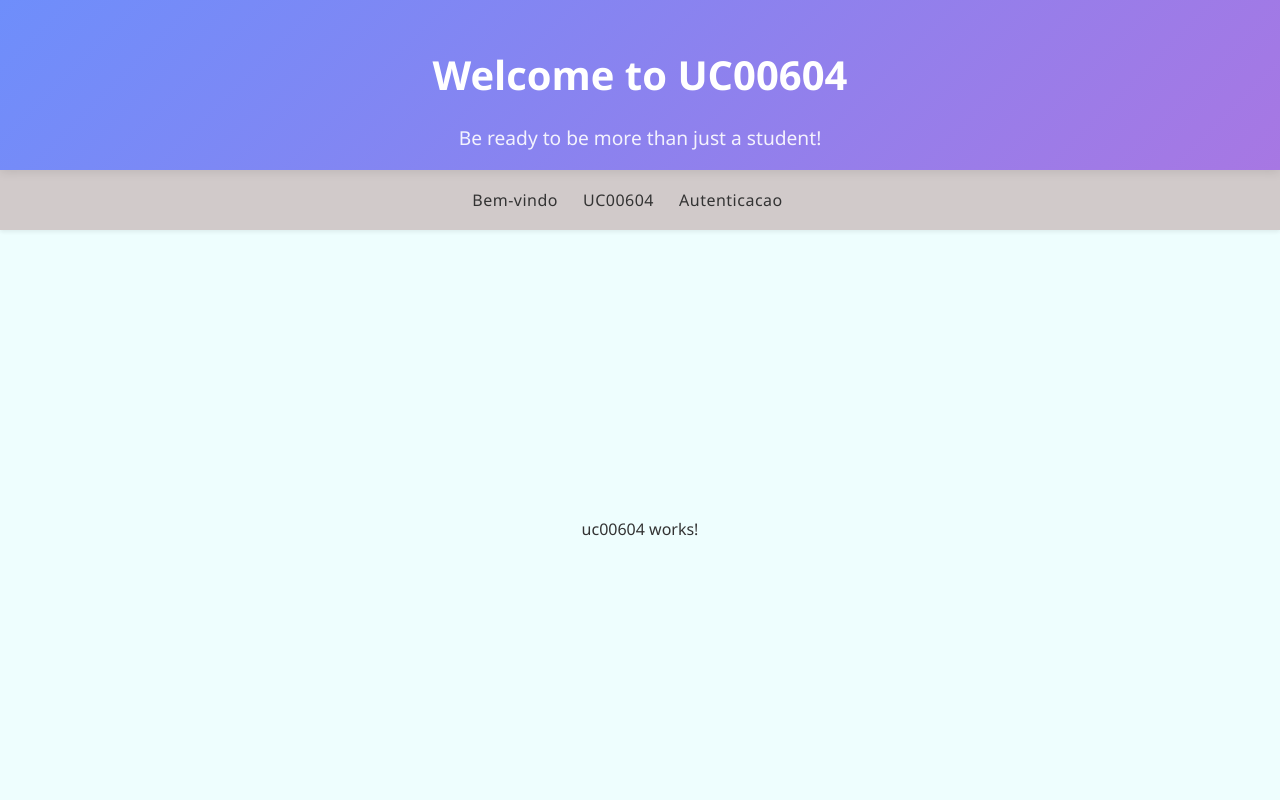
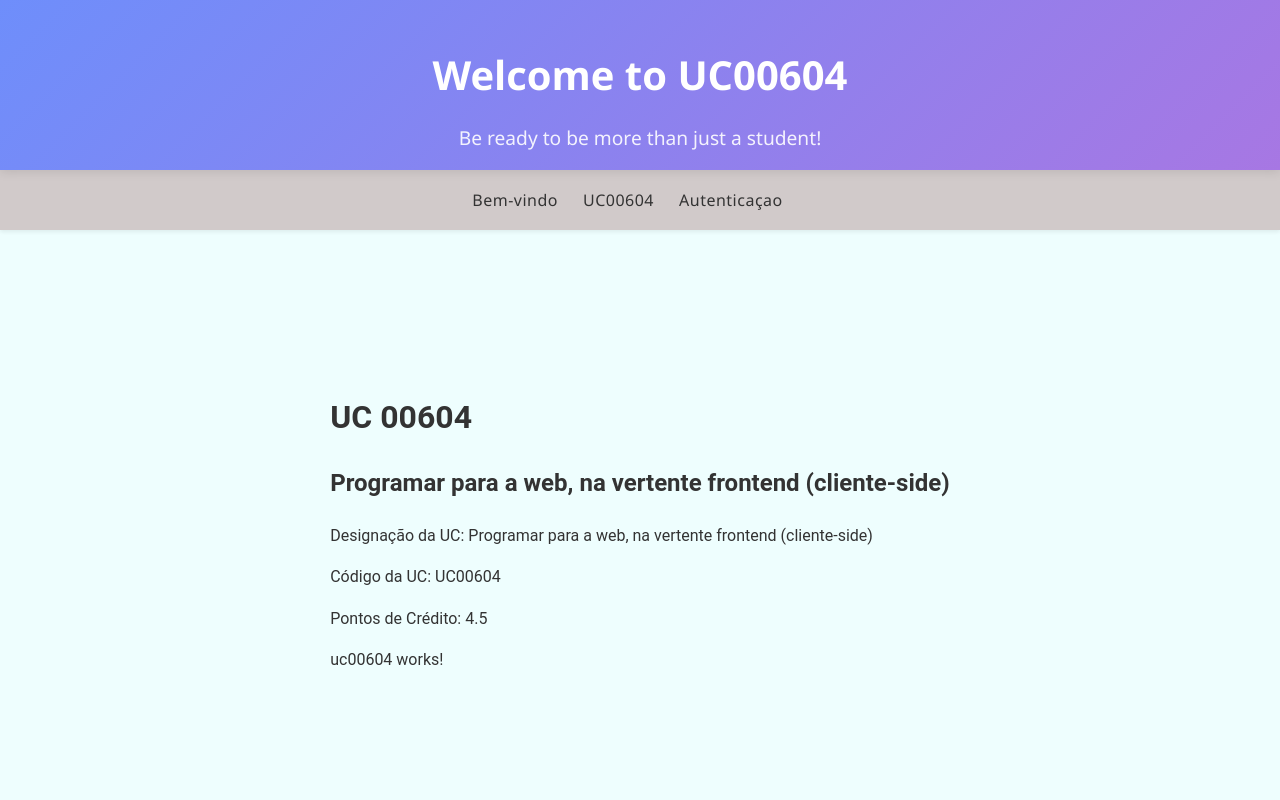
Before and after one commit to MuscledDog/UC00604-, an Angular app: page /pages/uc00604 in a window 1280 px wide. Shown: the top 800 px of the page. Built offline with nearby package versions, Linux system fonts and the light colour scheme.

Commit message:
just playing

```diff
--- a/src/app/componentes/header/header.html
+++ b/src/app/componentes/header/header.html
@@ -10,7 +10,7 @@
     <!-- Link à esquerda -->
     <a routerLink="/welcome" class="logo-link">Bem-vindo</a>
     <a routerLink="/pages/uc00604" class="logo-link">UC00604</a>
-    <a routerLink="/pages/autenticacao" class="logo-link">Autenticacao</a>
+    <a routerLink="/pages/autenticacao" class="logo-link">Autenticaçao</a>
 
     <!-- Espaço para outros elementos à direita se necessário -->
     <div class="spacer"></div>
--- a/src/app/pages/uc00604/uc00604.html
+++ b/src/app/pages/uc00604/uc00604.html
@@ -1 +1,13 @@
+<!DOCTYPE html>
+<html>
+  <body>
+<h1>UC 00604</h1>
+<h2>Programar para a web, na vertente frontend (cliente-side)</h2>
+
+<p>Designação da UC: Programar para a web, na vertente frontend (cliente-side)</p>
+<p>Código da UC: UC00604</p>
+<p>Pontos de Crédito: 4.5</p>
+
 <p>uc00604 works!</p>
+  </body>
+</html>
```
